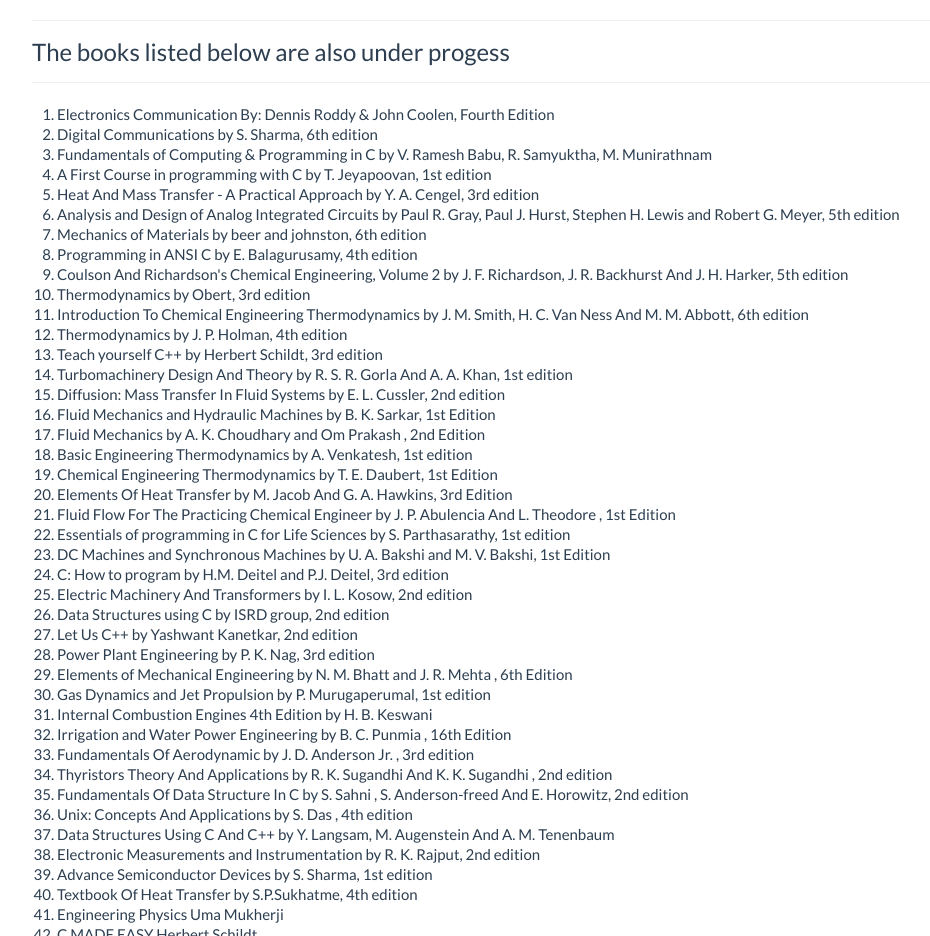
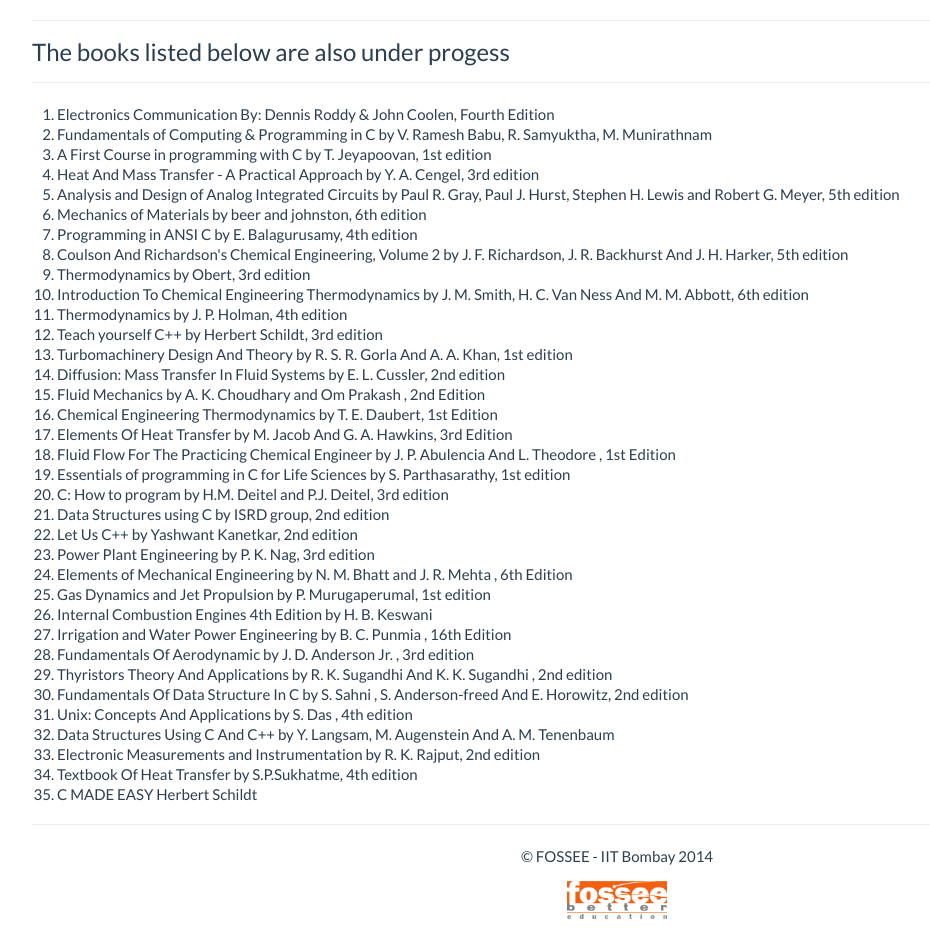
Before and after one commit to FOSSEE/Python-TBC-Interface, a Django app: template tbc/templates/tbc/books_under_progress.html in a window 1280 px wide. Shown: the part 300-1236 px from the top of the page, without its empty margins (23-953 px from the left). Run offline with Django 3.2, Linux system fonts and the light colour scheme; the template is opened without the code that fills it, so the values that code supplies are empty; parts of the project's set-up code (start-up, migrations or seed data) failed here and were passed over.

Commit message:
Removed completed books from the list

```diff
--- a/tbc/templates/tbc/books_under_progress.html
+++ b/tbc/templates/tbc/books_under_progress.html
@@ -54,7 +54,6 @@ function submitCategory()
     <hr>
     <ol>
         <li>Electronics Communication By: Dennis Roddy & John Coolen, Fourth Edition
-        <li>Digital Communications by S. Sharma, 6th edition
         <li>Fundamentals of Computing & Programming in C by V. Ramesh Babu, R. Samyuktha, M. Munirathnam
         <li>A First Course in programming with C by T. Jeyapoovan, 1st edition
         <li>Heat And Mass Transfer - A Practical Approach by Y. A. Cengel, 3rd edition
@@ -68,16 +67,12 @@ function submitCategory()
         <li>Teach yourself C++ by Herbert Schildt, 3rd edition
         <li>Turbomachinery Design And Theory by R. S. R. Gorla And A. A. Khan, 1st edition
         <li>Diffusion: Mass Transfer In Fluid Systems by E. L. Cussler, 2nd edition
-        <li>Fluid Mechanics and Hydraulic Machines by B. K. Sarkar, 1st Edition
         <li>Fluid Mechanics by A. K. Choudhary and Om Prakash , 2nd Edition
-        <li>Basic Engineering Thermodynamics by A. Venkatesh, 1st edition
         <li>Chemical Engineering Thermodynamics by T. E. Daubert, 1st Edition
         <li>Elements Of Heat Transfer by M. Jacob And G. A. Hawkins, 3rd Edition
         <li>Fluid Flow For The Practicing Chemical Engineer by J. P. Abulencia And L. Theodore , 1st Edition
         <li>Essentials of programming in C for Life Sciences by S. Parthasarathy, 1st edition
-        <li>DC Machines and Synchronous Machines by U. A. Bakshi and M. V. Bakshi, 1st Edition
         <li>C: How to program by H.M. Deitel and P.J. Deitel, 3rd edition
-        <li>Electric Machinery And Transformers by I. L. Kosow, 2nd edition
         <li>Data Structures using C by ISRD group, 2nd edition
         <li>Let Us C++ by Yashwant Kanetkar, 2nd edition
         <li>Power Plant Engineering by P. K. Nag, 3rd edition
@@ -91,12 +86,8 @@ function submitCategory()
         <li>Unix: Concepts And Applications by S. Das , 4th edition
         <li>Data Structures Using C And C++ by Y. Langsam, M. Augenstein And A. M. Tenenbaum
         <li>Electronic Measurements and Instrumentation by R. K. Rajput, 2nd edition
-        <li>Advance Semiconductor Devices by S. Sharma, 1st edition
         <li>Textbook Of Heat Transfer by S.P.Sukhatme, 4th edition
-        <li>Engineering Physics Uma Mukherji
         <li>C MADE EASY Herbert Schildt
-        <li>Concepts of Thermodynamics by Obert Edward F
-        <li>Fluid mechanics by Pao, Richard H F
     </ol>
 <script>
     document.getElementById('category').value = "{{ category }}";
```
